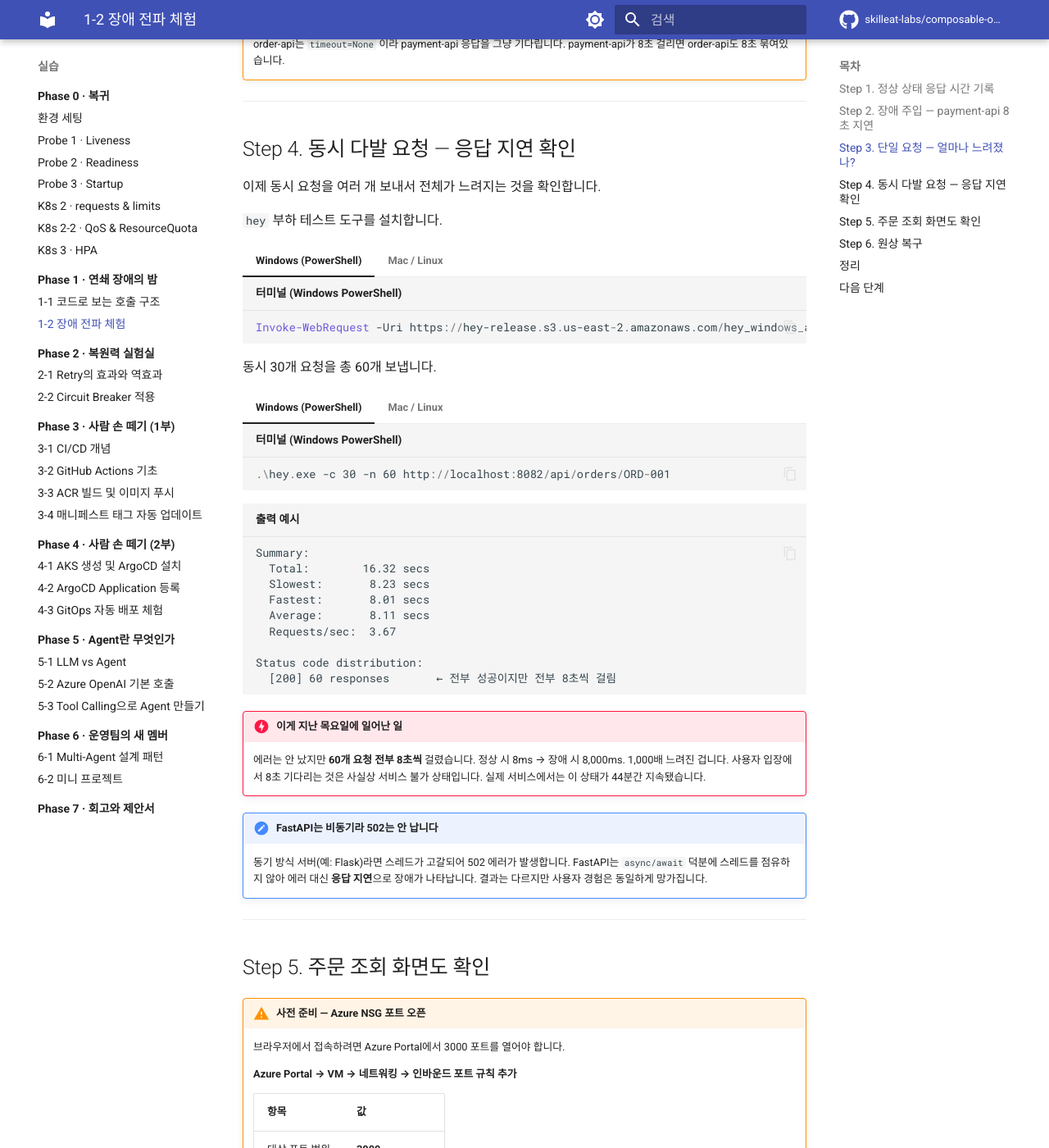
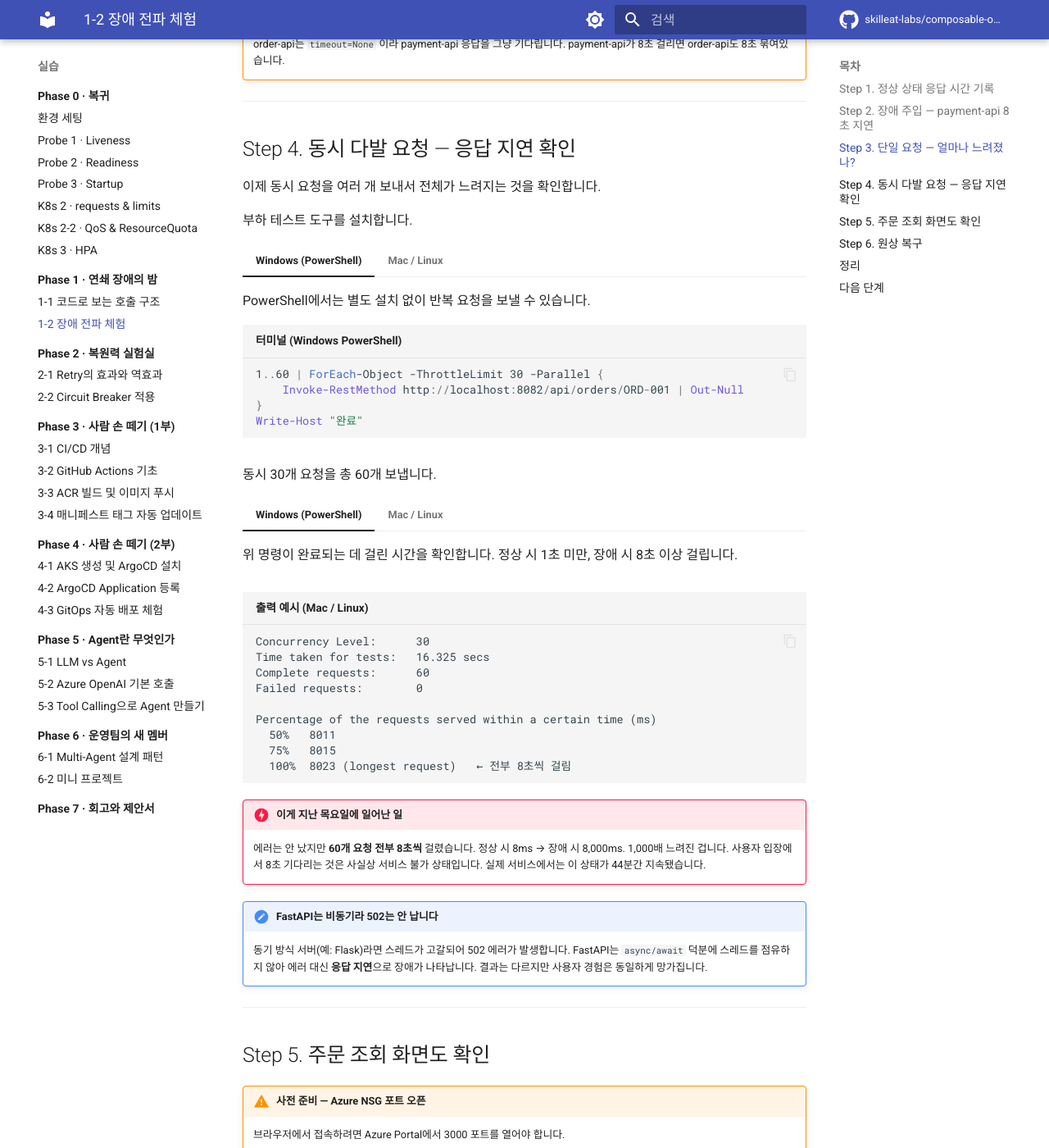
Before and after one commit to skilleat-labs/composable-ops-labs, an MkDocs documentation site: the page built from docs/phase-1/cascade-failure.md, in a window 1280 px wide and 1400 px high, scrolled down 2127 px. Shown: the whole window at 82% size. Built offline with MkDocs 1.6.1 and Material for MkDocs 9.7.7, drawn with Linux system fonts in a browser that asks for light colours; comment, search, counter and statistics services are not loaded; some of the changed text lies outside the part shown.

Commit message:
fix: hey 대신 apache2-utils(ab) 및 PowerShell 내장 방식으로 교체
S3 URL이 XML 오류 페이지를 반환해 hey 바이너리가 깨지는 문제 수정.
apt에 안정적으로 존재하는 apache2-utils(ab)로 교체하고
PowerShell은 ForEach-Object -Parallel 방식 사용.

Co-Authored-By: Claude Sonnet 4.6 <noreply@anthropic.com>

````diff
--- a/docs/phase-1/cascade-failure.md
+++ b/docs/phase-1/cascade-failure.md
@@ -114,45 +114,47 @@ payment-api만 재시작합니다. **새 터미널을 열고** 아래 명령을
 
 이제 동시 요청을 여러 개 보내서 전체가 느려지는 것을 확인합니다.
 
-`hey` 부하 테스트 도구를 설치합니다.
+부하 테스트 도구를 설치합니다.
 
 === "Windows (PowerShell)"
 
+    PowerShell에서는 별도 설치 없이 반복 요청을 보낼 수 있습니다.
+
     ```powershell title="터미널 (Windows PowerShell)"
-    Invoke-WebRequest -Uri https://hey-release.s3.us-east-2.amazonaws.com/hey_windows_amd64 -OutFile hey.exe
+    1..60 | ForEach-Object -ThrottleLimit 30 -Parallel {
+        Invoke-RestMethod http://localhost:8082/api/orders/ORD-001 | Out-Null
+    }
+    Write-Host "완료"
     ```
 
 === "Mac / Linux"
 
     ```bash title="터미널"
-    sudo apt-get install -y hey 2>/dev/null || \
-      (curl -sSL https://hey-release.s3.us-east-2.amazonaws.com/hey_linux_amd64 -o hey && sudo install hey /usr/local/bin/hey)
+    sudo apt-get install -y apache2-utils
     ```
 
 동시 30개 요청을 총 60개 보냅니다.
 
 === "Windows (PowerShell)"
 
-    ```powershell title="터미널 (Windows PowerShell)"
-    .\hey.exe -c 30 -n 60 http://localhost:8082/api/orders/ORD-001
-    ```
+    위 명령이 완료되는 데 걸린 시간을 확인합니다. 정상 시 1초 미만, 장애 시 8초 이상 걸립니다.
 
 === "Mac / Linux"
 
     ```bash title="터미널"
-    hey -c 30 -n 60 http://localhost:8082/api/orders/ORD-001
+    ab -c 30 -n 60 http://localhost:8082/api/orders/ORD-001
     ```
 
-```text title="출력 예시"
-Summary:
-  Total:        16.32 secs
-  Slowest:       8.23 secs
-  Fastest:       8.01 secs
-  Average:       8.11 secs
-  Requests/sec:  3.67
+```text title="출력 예시 (Mac / Linux)"
+Concurrency Level:      30
+Time taken for tests:   16.325 secs
+Complete requests:      60
+Failed requests:        0
 
-Status code distribution:
-  [200] 60 responses       ← 전부 성공이지만 전부 8초씩 걸림
+Percentage of the requests served within a certain time (ms)
+  50%   8011
+  75%   8015
+  100%  8023 (longest request)   ← 전부 8초씩 걸림
 ```
 
 !!! danger "이게 지난 목요일에 일어난 일"
@@ -232,8 +234,7 @@ environment:
 **근본 원인**: `timeout=None` → 스레드 점유 → 커넥션 풀 고갈
 
 !!! success "✅ 확인 포인트"
-    - `hey` 결과에서 `Slowest` 가 8초 이상인 것을 확인했다
-    - 502 에러가 발생한 것을 확인했다
+    - 부하 테스트 결과에서 응답 시간이 8초 이상인 것을 확인했다
     - 장애 설정을 `FAULT_DELAY_MS: "0"` 으로 되돌렸다
 
 !!! quote "김팀장"
````
